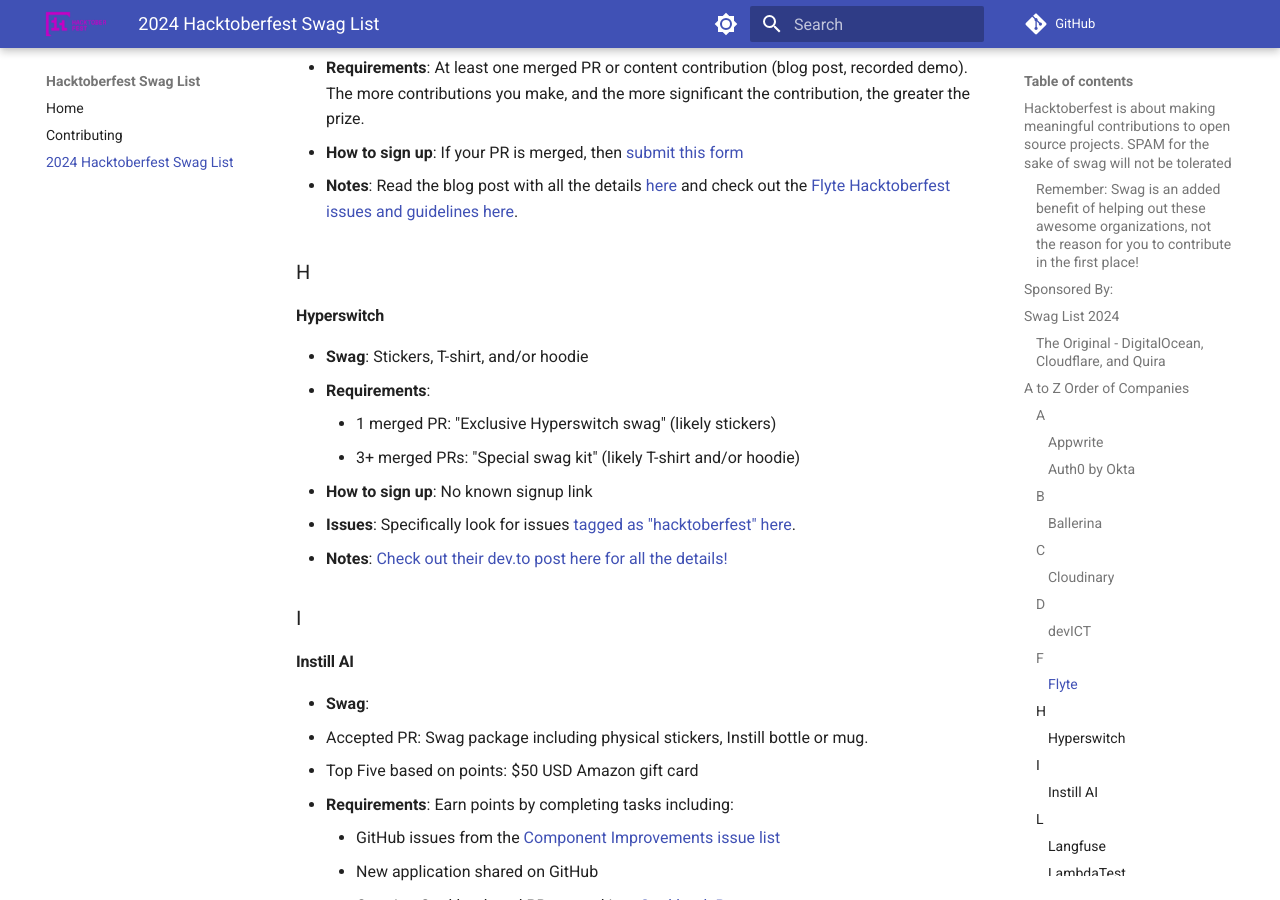
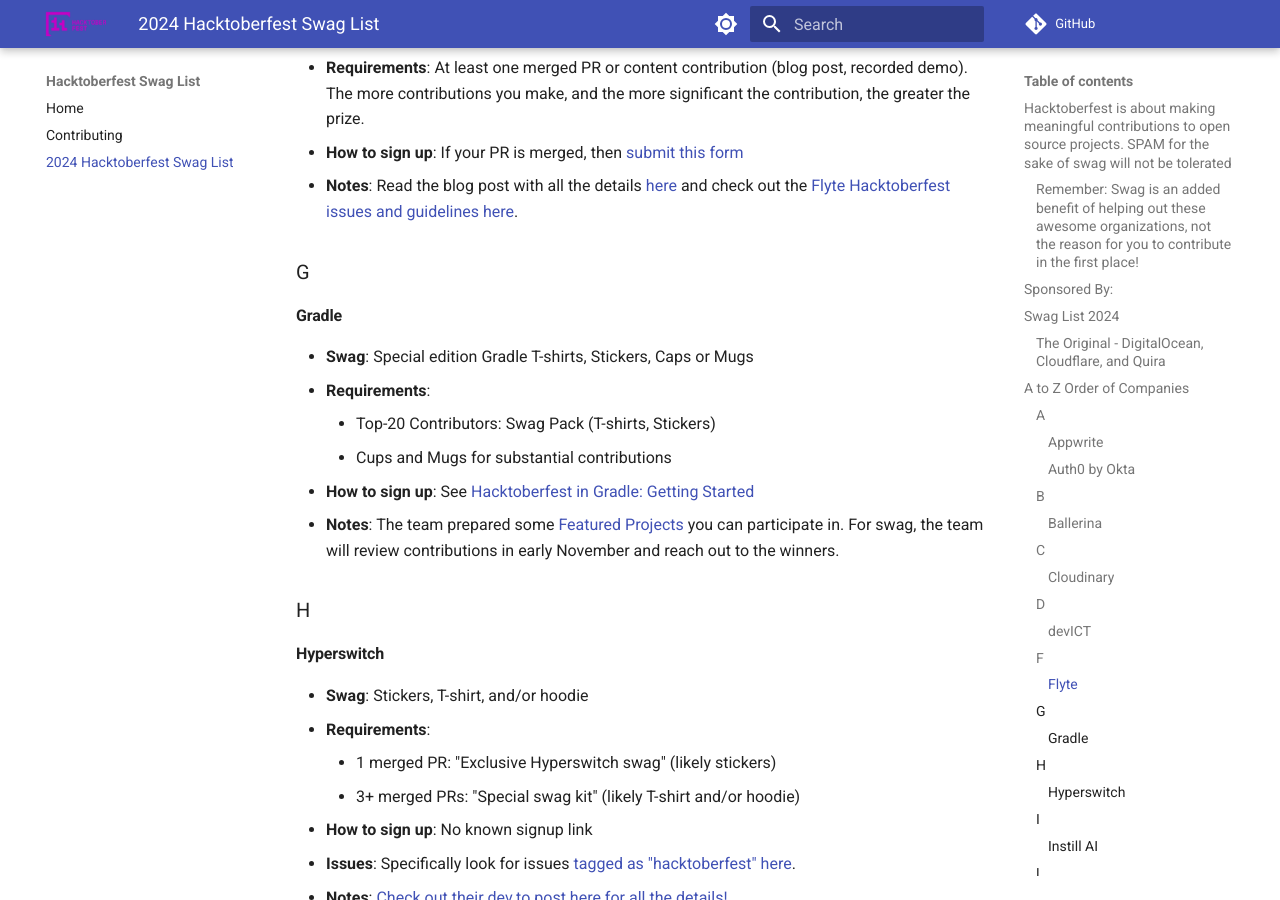
Before and after one commit to crweiner/hacktoberfest-swag-list, an MkDocs documentation site: the page built from docs/list.md, in a window 1280 px wide and 900 px high, scrolled down 2765 px. Built offline with MkDocs 1.6.1 and Material for MkDocs 9.7.7, drawn with Linux system fonts in a browser that asks for light colours; plug-ins that fetch from the network failed and are left out; comment, search, counter and statistics services are not loaded.

Commit message:
Add Gradle to the Swag list
See https://community.gradle.org/events/hacktoberfest/2024/ for the whole information about the progra,

```diff
--- a/docs/list.md
+++ b/docs/list.md
@@ -84,6 +84,18 @@
 - **Requirements**: At least one merged PR or content contribution (blog post, recorded demo). The more contributions you make, and the more significant the contribution, the greater the prize.
 - **How to sign up**: If your PR is merged, then [submit this form](https://tally.so/r/mJJ14r)
 - **Notes**: Read the blog post with all the details [here](https://flyte.org/blog/flyte-at-hacktoberfest-2024) and check out the [Flyte Hacktoberfest issues and guidelines here](https://github.com/flyteorg/flyte/issues/5783).
+
+### G
+
+#### **Gradle**
+
+- **Swag**: Special edition Gradle T-shirts, Stickers, Caps or Mugs
+- **Requirements**:
+    - Top-20 Contributors: Swag Pack (T-shirts, Stickers)
+    - Cups and Mugs for substantial contributions
+- **How to sign up**: See [Hacktoberfest in Gradle: Getting Started](https://community.gradle.org/events/hacktoberfest/2024/#quick-start)
+- **Notes**: The team prepared some [Featured Projects](https://community.gradle.org/events/hacktoberfest/2024/#featured-projects) you can participate in.
+  For swag, the team will review contributions in early November and reach out to the winners.
 
 ### H
 
```
